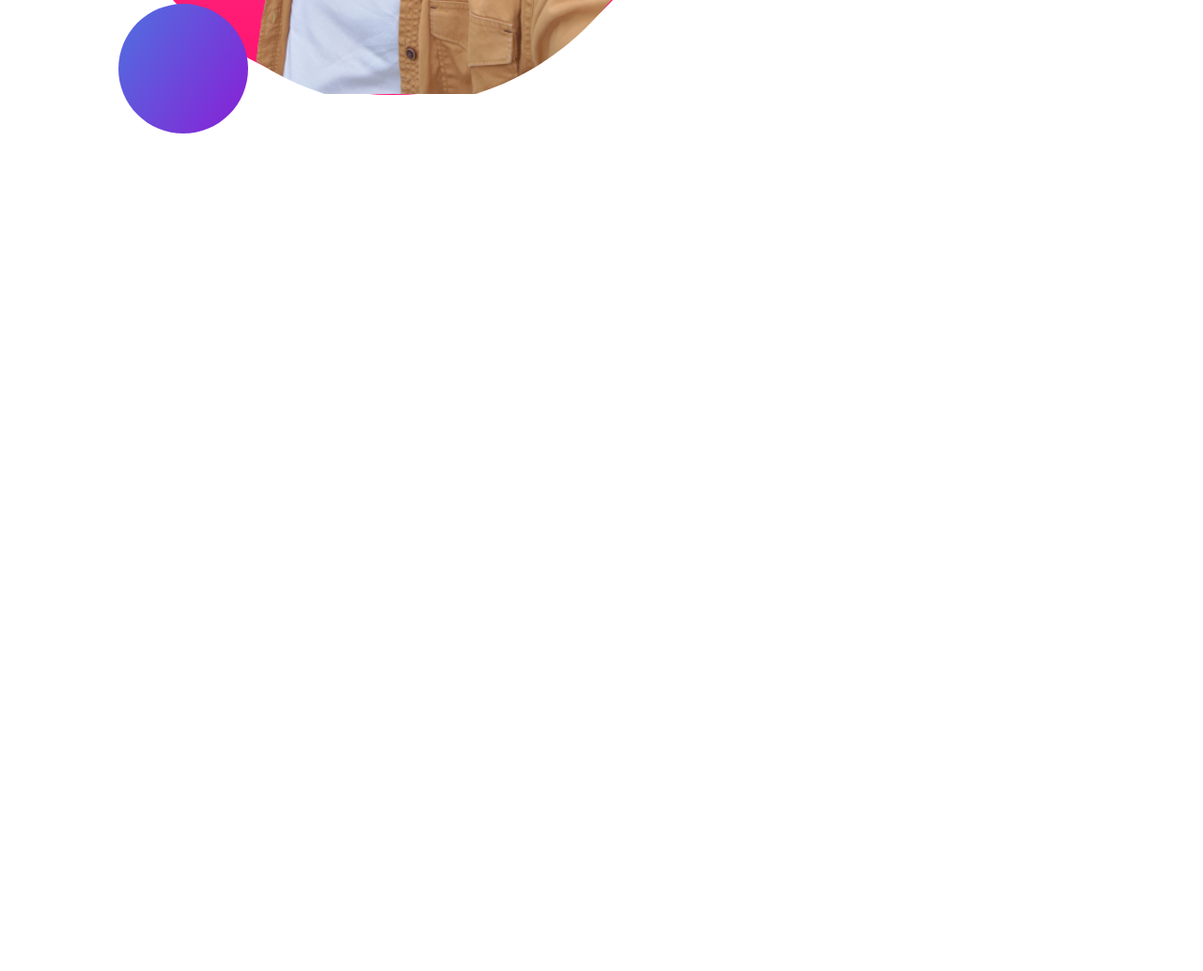
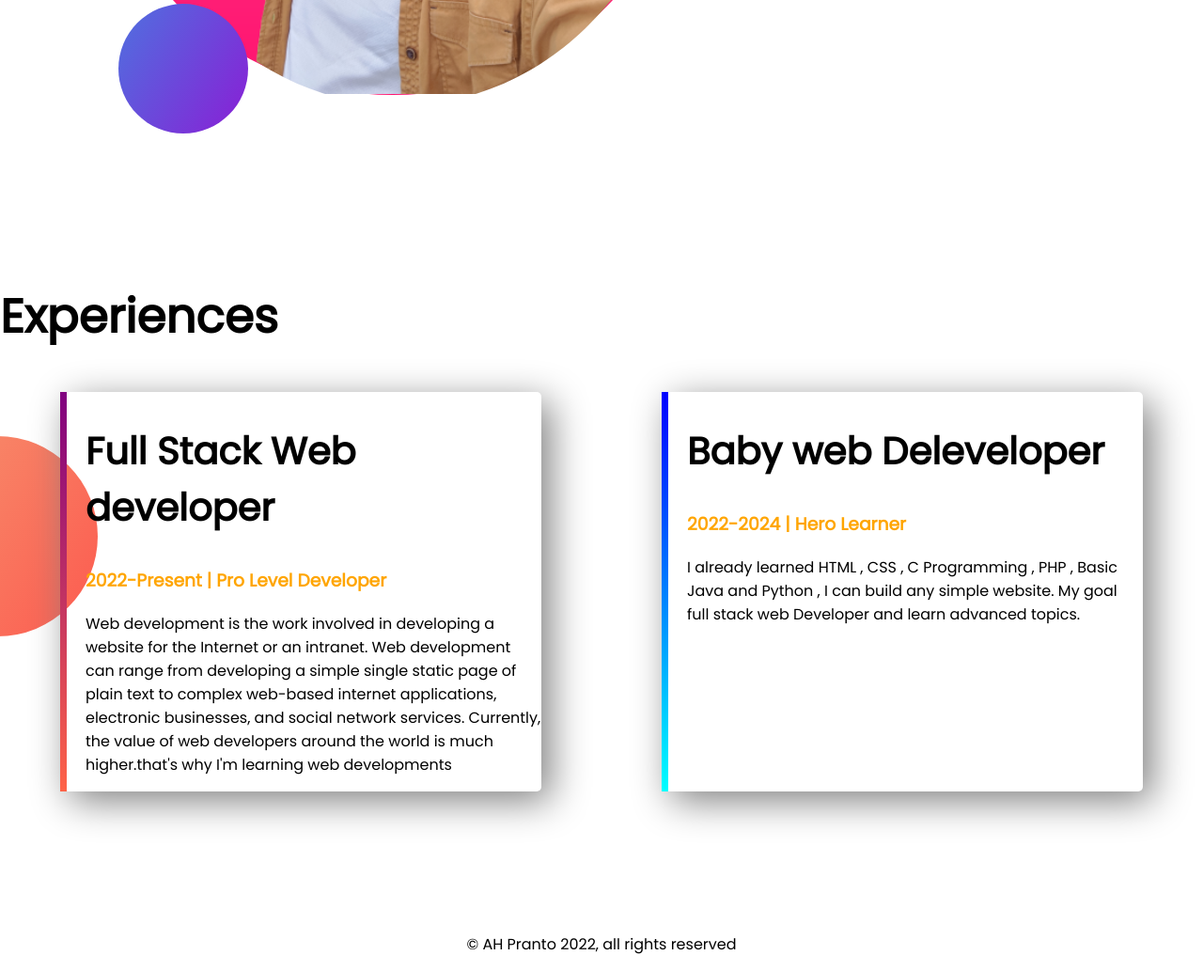
Before and after one commit to AHPranto/dev-portfolio, a plain HTML site: page index.html in a window 1280 px wide. Shown: the part 1529-2562 px from the top of the page at 94% size. Before the commit the page ends 1829 px from the top, so only its background shows below. Drawn offline with Linux system fonts and the light colour scheme.

Commit message:
complete first portfolio 2022

```diff
--- a/index.html
+++ b/index.html
@@ -13,7 +13,7 @@
 </head>
 
 <body>
-    <section class="top-banner">
+    <section class="top-banner flexible-container">
         <div class="half-width">
             <h1>Welcome To</h1>
             <h1><span class="orange-color">AH Pranto</span> world!</h1>
@@ -28,18 +28,43 @@
             <img src="images/pranto.png" alt="">
         </div>
     </section>
-    <section class="dream-big">
+
+    <section class="dream-big flexible-container">
         <div class="half-width">
             <img src="images/pranto2.png" alt="">
         </div>
         <div class="half-width">
-            <h2>Dream Big</h2>
-            <h3>Become a Web Developer</h3>
+            <h1>Dream Big</h1>
+            <h2>Become a Web Developer</h2>
             <p>I already learned HTML , CSS , C Programming , PHP , Basic Java and Python , I can build any simple
                 website. My goal full stack web Developer and learn advanced topics.</p>
             <a class="link-button" target="_blank" href="">DAWNLOAD RESUME</a>
         </div>
     </section>
+
+    <section class="experience-area">
+        <h1>Experiences</h1>
+        <div class="flexible-container">
+            <div id="full-web-dev-exp" class="experience-item">
+                <h2>Full Stack Web developer</h2>
+                <h3 class="orange-color">2022-Present | Pro Level Developer</h3>
+                <p>Web development is the work involved in developing a website for the Internet or an intranet. Web
+                    development can range from developing a simple single static page of plain text to complex web-based
+                    internet applications, electronic businesses, and social network services. Currently, the value of
+                    web
+                    developers around the world is much higher.that's why I'm learning web developments</p>
+            </div>
+            <div id="baby-web-dev-exp" class="experience-item">
+                <h2>Baby web Deleveloper</h2>
+                <h3 class="orange-color">2022-2024 | Hero Learner</h3>
+                <p>I already learned HTML , CSS , C Programming , PHP , Basic Java and Python , I can build any simple
+                    website. My goal full stack web Developer and learn advanced topics.</p>
+            </div>
+        </div>
+    </section>
+    <footer>
+        <p>© AH Pranto 2022, all rights reserved</p>
+    </footer>
 </body>
 
 </html>
--- a/style.css
+++ b/style.css
@@ -7,11 +7,15 @@ h1 {
     font-size: 50px;
 }
 
+h2 {
+    font-size: 40px;
+}
+
 .orange-color {
     color: orange;
 }
 
-section {
+.flexible-container {
     display: flex;
     margin-bottom: 150px;
 }
@@ -44,3 +48,36 @@ section {
     background-repeat: no-repeat;
     background-position: right;
 }
+
+.experience-area {
+    background-image: url(images/exp-bg.png);
+    background-repeat: no-repeat;
+    background-position: left;
+}
+
+.experience-item {
+    width: 40%;
+    margin-left: 5%;
+    margin-right: 5%;
+    /* x,y,blue radius, color */
+    box-shadow: 10px 10px 40px gray;
+    padding-left: 20px;
+    border-radius: 5px;
+
+}
+
+#full-web-dev-exp {
+    border-left: 7px solid;
+    border-image: linear-gradient(purple, tomato);
+    border-image-slice: 1;
+}
+
+#baby-web-dev-exp {
+    border-left: 7px solid;
+    border-image: linear-gradient(blue, cyan);
+    border-image-slice: 1;
+}
+
+footer p {
+    text-align: center;
+}
```
Also changed, not shown: showOff/pranto (1).jpeg (deleted), showOff/pranto__1_-removebg-preview.png (deleted), showOff/pranto__4_-removebg-preview.png (deleted).
